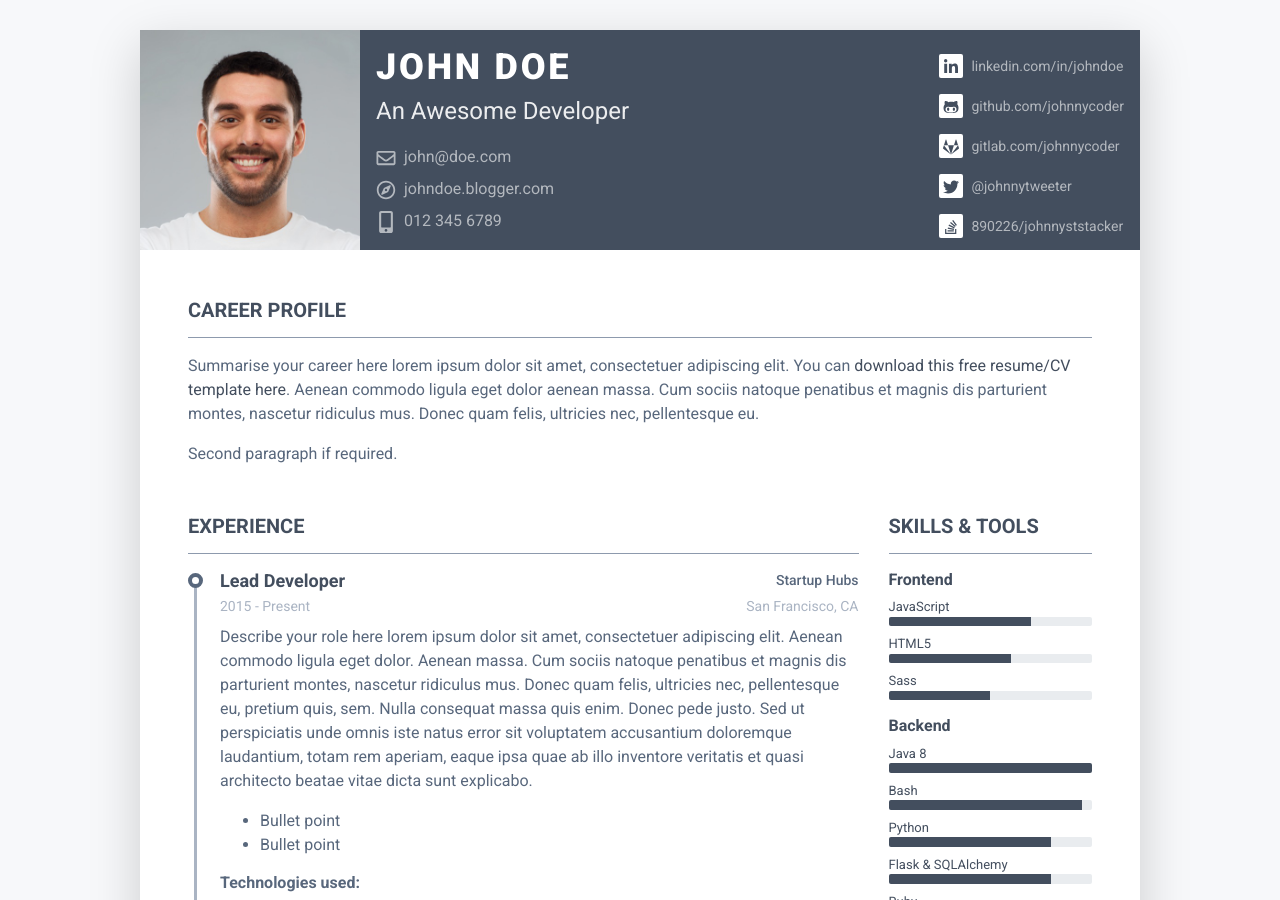
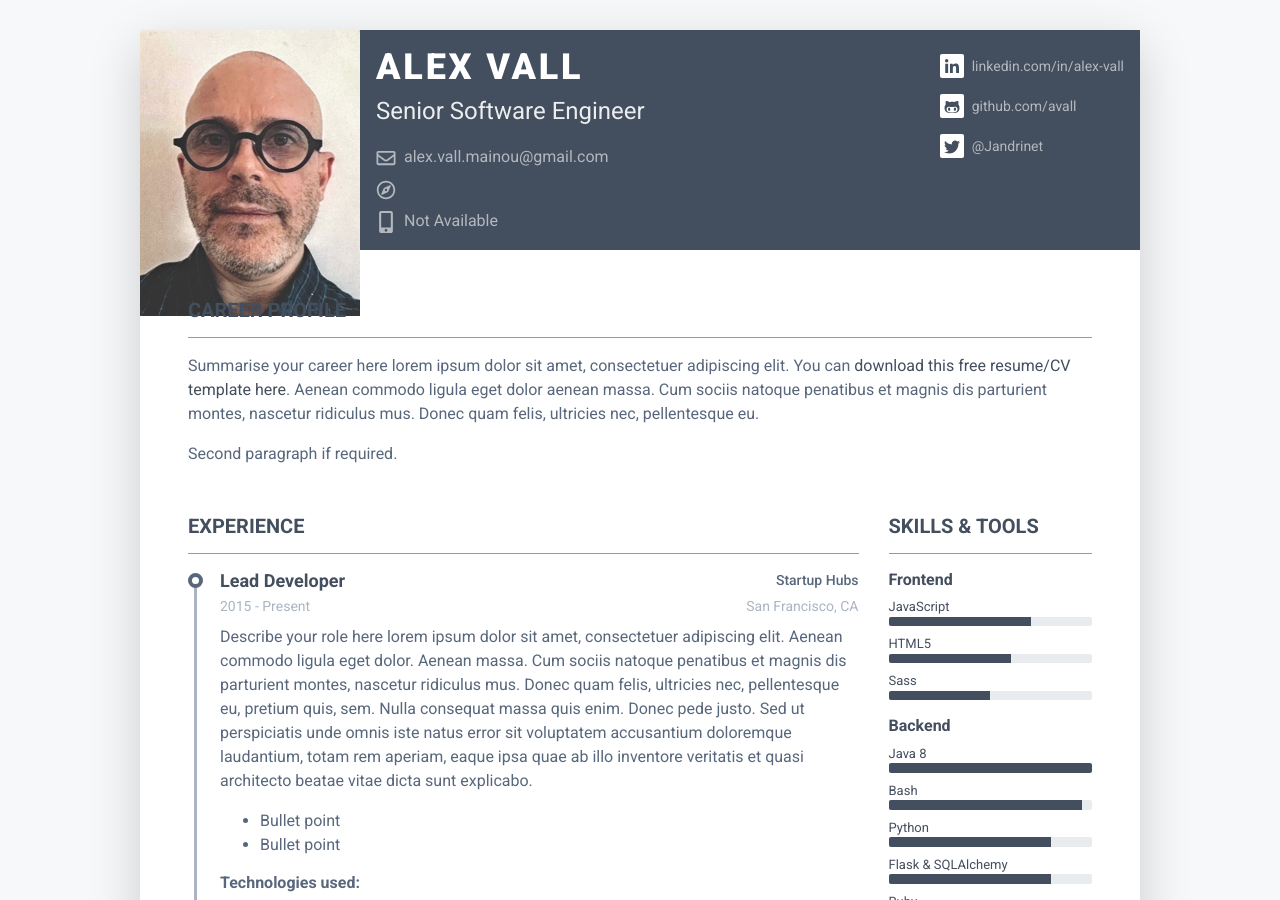
Before and after one commit to avall/avall.github.io, a Jekyll site: the page built from index.html, in a window 1280 px wide and 900 px high. Built offline with Jekyll 4.4.1, drawn with Linux system fonts in a browser that asks for light colours; nearby versions of some CDN libraries.

Commit message:
first commit

```diff
--- a/_data/data.yml
+++ b/_data/data.yml
@@ -1,15 +1,15 @@
 bio:
-  name: John Doe
-  title: An Awesome Developer
+  name: Alex Vall
+  title: Senior Software Engineer
   avatar: profile.jpg
-  email: john@doe.com
-  telephone: 012 345 6789
-  website: johndoe.blogger.com
-  linkedin: johndoe
-  github: johnnycoder
-  gitlab: johnnycoder
-  twitter: johnnytweeter
-  stackoverflow: 890226/johnnyststacker
+  email: alex.vall.mainou@gmail.com
+  telephone: Not Available
+  website:
+  linkedin: alex-vall
+  github: avall
+  gitlab:
+  twitter: Jandrinet
+  stackoverflow:
 
 summary:
   title: Career Profile
```
Also changed, not shown: assets/images/profile.jpg, assets/images/rderose.png (deleted).
